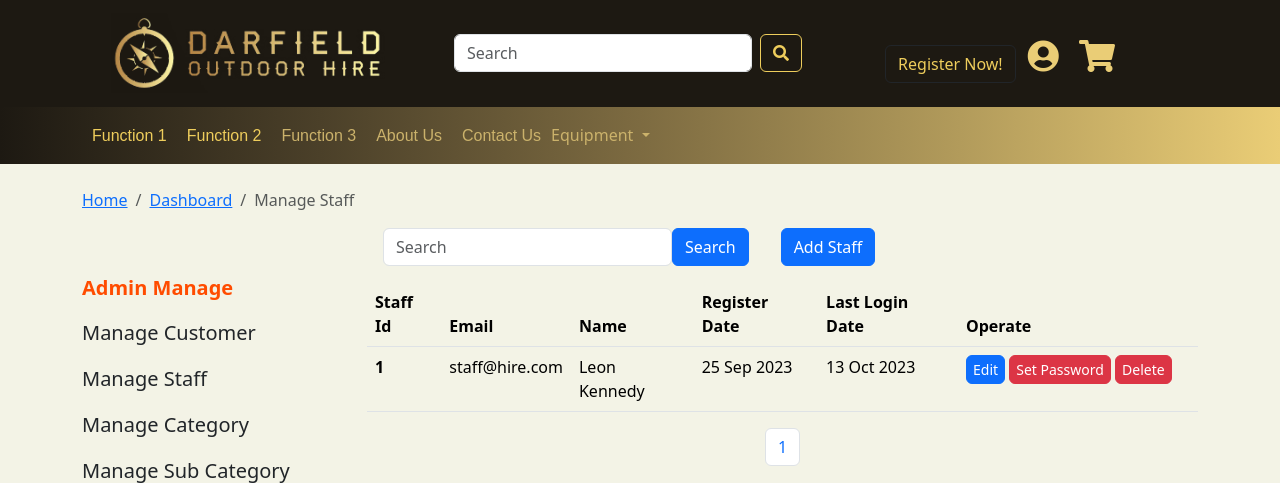
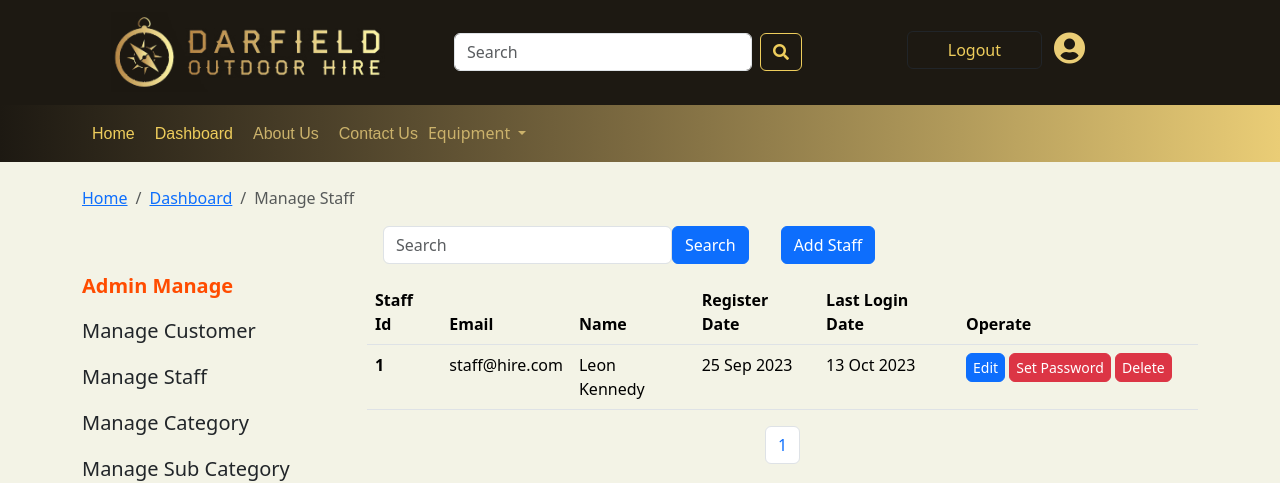
Before and after one commit to gaon5/agrihireApp, a Flask app: page /admin/manage_staff in a window 1280 px wide. Shown: the top 483 px of the page. Run offline with Flask 3, Linux system fonts and the light colour scheme; the visitor is signed in with stand-in values (Sample User, id 1); data comes from the database, SQL or seed files in the repository; both versions use the stored data as it was after the commit; data that the repository does not hold is empty.

Commit message:
fix bugs

```diff
--- a/app/__init__.py
+++ b/app/__init__.py
@@ -15,6 +15,7 @@ scheduler.init_app(app)
 bcrypt = Bcrypt(app)
 
 
+@app.template_global()
 def check_permissions():
     """
     Check user permissions based on session variables and return a permission level.
@@ -34,6 +35,8 @@ def check_permissions():
     # Check user's permissions and assign a permission level
     permission_level = check_permissions()
     """
+    if 'loggedIn' not in session:
+        return 0
     is_customer = session['is_customer']
     is_staff = session['is_staff']
     is_admin = session['is_admin']
@@ -43,8 +46,6 @@ def check_permissions():
         return 2
     elif is_customer == 1:
         return 1
-    else:
-        return 0
 
 
 def upload_image(file):
--- a/app/admin.py
+++ b/app/admin.py
@@ -128,6 +128,11 @@ def manage_staff():
         email = request.form.get('email')
         phone_number = request.form.get('phone_number')
         user_id = request.form.get('user_id')
+        user_detail = sql_function.get_account(email)
+        if user_detail:
+            if int(user_id) != user_detail['user_id']:
+                session['error_msg'] = 'Email already exists!'
+                return redirect(str(request.referrer))
         if user_id:
             last_msg = "Updated successfully"
             sql_function.update_staff_details(first_name, last_name, title, phone_number, email, user_id)
@@ -173,6 +178,11 @@ def manage_customer():
         city = request.form.get('city')
         street_name = request.form.get('street_name')
         user_id = request.form.get('user_id')
+        user_detail = sql_function.get_account(email)
+        if user_detail:
+            if int(user_id) != user_detail['user_id']:
+                session['error_msg'] = 'Email already exists!'
+                return redirect(str(request.referrer))
         if user_id:
             last_msg = "Updated successfully"
             sql_function.update_customer_details(first_name, last_name, birth_date, title, phone_number, region, city, street_name, email, user_id)
--- a/app/sql_function.py
+++ b/app/sql_function.py
@@ -197,16 +197,16 @@ def set_last_login_date(user_id):
     operate_sql(sql, (today, user_id,))
 
 
-def register_account(email, password, title, given_name, surname, question, answer):
+def register_account(email, password, title, given_name, surname, question, answer, phone_number, region_id, city_id, address, birth_date):
     today = datetime.today().date()
     hashed_password = bcrypt.generate_password_hash(password).decode('utf-8')
     sql = """INSERT INTO user_account (email, password, is_customer, register_date, last_login_date)
                 VALUES (%s, %s, 1, %s, %s);"""
     operate_sql(sql, (email, hashed_password, today, today), close=0)
     account = operate_sql("""SELECT user_id from user_account WHERE email=%s;""", (email,), fetch=0, close=0)
-    sql = """INSERT INTO customer (user_id,title_id,first_name,last_name,question_id,answer,state)
-                VALUES (%s,%s,%s,%s,%s,%s,1);"""
-    operate_sql(sql, (account['user_id'], title, given_name, surname, question, answer))
+    sql = """INSERT INTO customer (user_id,title_id,first_name,last_name,question_id,answer,state,phone_number,region_id,city_id,street_name,birth_date)
+                VALUES (%s,%s,%s,%s,%s,%s,1,%s,%s,%s,%s,%s);"""
+    operate_sql(sql, (account['user_id'], title, given_name, surname, question, answer, phone_number, region_id, city_id, address, datetime.strptime(birth_date, '%Y-%m-%d').date()))
 
 
 def get_customer_question(user_id):
@@ -427,8 +427,7 @@ def update_customer_details(first_name, last_name, birth_date, title, phone_numb
 
 
 def add_customer(first_name, last_name, birth_date, title, phone_number, region, city, street_name, email, password):
-    register_account(email, password, title, last_name, first_name, 1, "1")
-#     birth_date, phone_number, region, city, street_name
+    register_account(email, password, title, last_name, first_name, 1, "1", phone_number, region, city, street_name, birth_date)
 
 
 def delete_customer(user_id):
@@ -454,12 +453,12 @@ def add_staff(first_name, last_name, title, phone_number, email, password):
     account = operate_sql("""SELECT user_id from user_account WHERE email=%s;""", (email,), fetch=0, close=0)
     sql = """INSERT INTO staff (user_id,title_id,first_name,last_name,phone_number,state)
                     VALUES (%s,%s,%s,%s,%s,1);"""
-    operate_sql(sql, (account['user_id'], title, given_name, surname, phone_number,))
+    operate_sql(sql, (account['user_id'], title, first_name, last_name, phone_number,))
 
 
 def delete_staff(user_id):
     sql = """UPDATE staff SET state=0 Where user_id=%s"""
-    operate_sql(sql, (user_id))
+    operate_sql(sql, (user_id,))
 
 
 def update_admin_details(first_name, last_name, title, phone_number, email, user_id):
--- a/app/templates/admin/manage_staff.html
+++ b/app/templates/admin/manage_staff.html
@@ -195,7 +195,7 @@
                                 </div>
                                 <div class="relative mb-3">
                                     <label for="password" class="asterisk mt-2"><span style="color:red">*</span></label>
-                                    <input type="text" class="form-control asterisk-inside" name="password" id="password" placeholder="Enter Password" title="Enter Password">
+                                    <input type="password" class="form-control asterisk-inside" name="password" id="password" placeholder="Enter Password" title="Enter Password">
                                 </div>
                                 <div class="relative mb-3">
                                     <label for="confirm_password" class="asterisk mt-2"><span style="color:red">*</span></label>
--- a/app/templates/base.html
+++ b/app/templates/base.html
@@ -128,16 +128,27 @@
                 </form>
             </div>
 
-            <div class="col-md-4 col-sm-12 text-md-right text-center align-self-center py-3 mt-3">
-                <a class="btn btn-outline-dark" href="{{ url_for('register') }}" style="color:#EECD5C">
+            <div class="col-md-4 col-sm-12 text-center  py-3">
+                {% if check_permissions() > 0 %}
+                    <a class="btn btn-outline-dark" href="{{ url_for('logout') }}" style="color:#EECD5C; margin-bottom: 12px; width: 135px">
+                        Logout
+                    </a>
+                    <a href="{{ url_for('dashboard') }}" class="px-2 mt-2 icon-link user-icon">
+                        <i class="fas fa-user-circle fa-2x"></i>
+                    </a>
+                {% elif check_permissions() == 0 %}
+                    <a class="btn btn-outline-dark" href="{{ url_for('register') }}" style="color:#EECD5C; margin-bottom: 12px; width: 135px">
                         Register Now!
                     </a>
-                <a href="{{ url_for('login') }}" class="px-2 me-2 icon-link user-icon">
+                    <a href="{{ url_for('login') }}" class="px-2  mt-2 icon-link user-icon">
                         <i class="fas fa-user-circle fa-2x"></i>
                     </a>
-                <a href="/customer_cart" class="icon-link cart-icon">
+                {% endif %}
+                {% if check_permissions() <= 1 %}
+                    <a href="{{ url_for('customer_cart') }}" class="icon-link cart-icon">
                         <i class="fas fa-shopping-cart fa-2x"></i>
                     </a>
+                {% endif %}
             </div>
         </div>
     </div>
@@ -154,14 +165,47 @@
         <div class="collapse navbar-collapse" id="navbarContent2">
             <!-- Other custom text -->
             <div class="py-2">
-                <span class="custom-text ms-2 mx-2" style="color:#EECD5C">Function 1</span>
+                <a href="{{ url_for('index') }}" style="text-decoration: none"><span class="custom-text ms-2 mx-2" style="color:#EECD5C">Home</span></a>
+            </div>
+            {% if check_permissions() == 1 %}
+                <div class="py-2">
+                    <a href="{{ url_for('dashboard') }}" style="text-decoration: none">
+                        <span class="custom-text ms-2 mx-2" style="color:#EECD5C">Personal Center</span>
+                    </a>
                 </div>
                 <div class="py-2">
-                <span class="custom-text ms-2 mx-2" style="color:#EECD5C">Function 2</span>
+                    <a href="{{ url_for('user_wishlist') }}" style="text-decoration: none">
+                        <span class="custom-text ms-2 mx-2" style="color:#CBB26B">Wishlist</span>
+                    </a>
                 </div>
                 <div class="py-2">
-                <span class="custom-text ms-2 mx-2" style="color:#CBB26B">Function 3</span>
+                    <a href="{{ url_for('customer_cart') }}" style="text-decoration: none">
+                        <span class="custom-text ms-2 mx-2" style="color:#CBB26B">Shopping Cart</span>
+                    </a>
                 </div>
+                <div class="py-2">
+                    <a href="{{ url_for('bookings') }}" style="text-decoration: none">
+                        <span class="custom-text ms-2 mx-2" style="color:#CBB26B">Bookings</span>
+                    </a>
+                </div>
+                <div class="py-2">
+                    <a href="#" style="text-decoration: none">
+                        <span class="custom-text ms-2 mx-2" style="color:#CBB26B">Payments</span>
+                    </a>
+                </div>
+            {% elif check_permissions() == 2 %}
+                <div class="py-2">
+                    <a href="{{ url_for('dashboard') }}" style="text-decoration: none">
+                        <span class="custom-text ms-2 mx-2" style="color:#EECD5C">Dashboard</span>
+                    </a>
+                </div>
+            {% elif check_permissions() == 3 %}
+                <div class="py-2">
+                    <a href="{{ url_for('dashboard') }}" style="text-decoration: none">
+                        <span class="custom-text ms-2 mx-2" style="color:#EECD5C">Dashboard</span>
+                    </a>
+                </div>
+            {% endif %}
             <div class="py-2">
                 <a href="{{ url_for('index') }}#about-us" class="custom-text ms-2 mx-2" style="color:#CBB26B; text-decoration: none;">About Us</a>
             </div>
--- a/app/templates/staff/equipment_list.html
+++ b/app/templates/staff/equipment_list.html
@@ -21,7 +21,7 @@
 {% endblock %}
 
 {% block body %}
-    <form class="form-inline my-2 my-lg-0" action="/search_result" method="POST">
+    <form class="form-inline my-2 my-lg-0" action="{{ url_for('search_result') }}" method="POST">
         <div class="input-group">
             <input type="search" id="s1" class="form-control rounded" placeholder="Search by Equipment Name, Category, Sub Category..."
                    name="equipmentsearch" aria-label="Search" aria-describedby="search-addon" autocomplete="off"/>
```
Also changed, not shown: app/guest.py (+9 -1 lines), app/staff.py (+8 -8 lines), app/templates/admin/manage_customer.html (+8 -0 lines), app/templates/customer/dashboard.html (added, +9 -0 lines), app/templates/guest/register.html (+14 -1 lines), database/database.sql (+27 -0 lines), README.md. Lines whose indentation alone changed are shown as unchanged.
